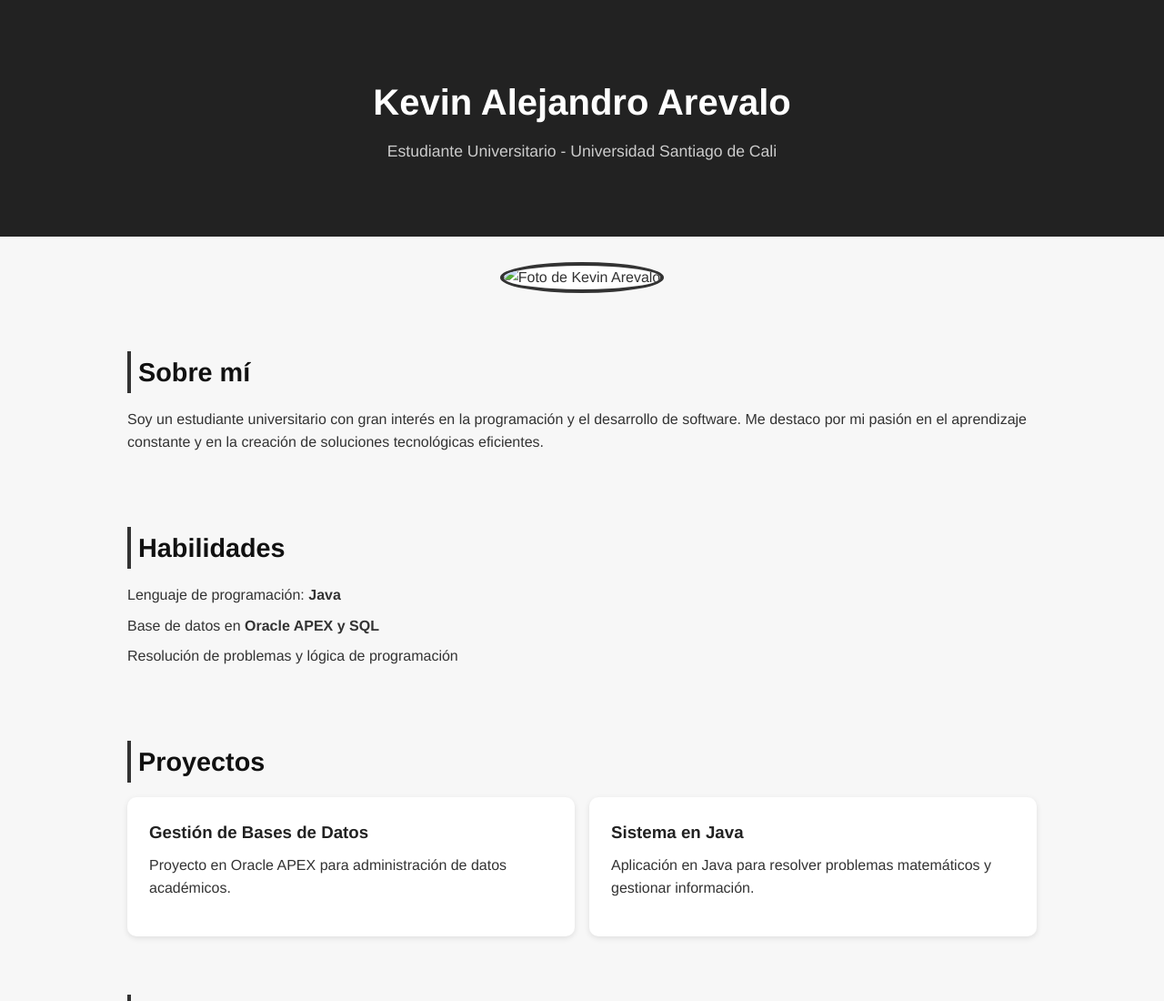
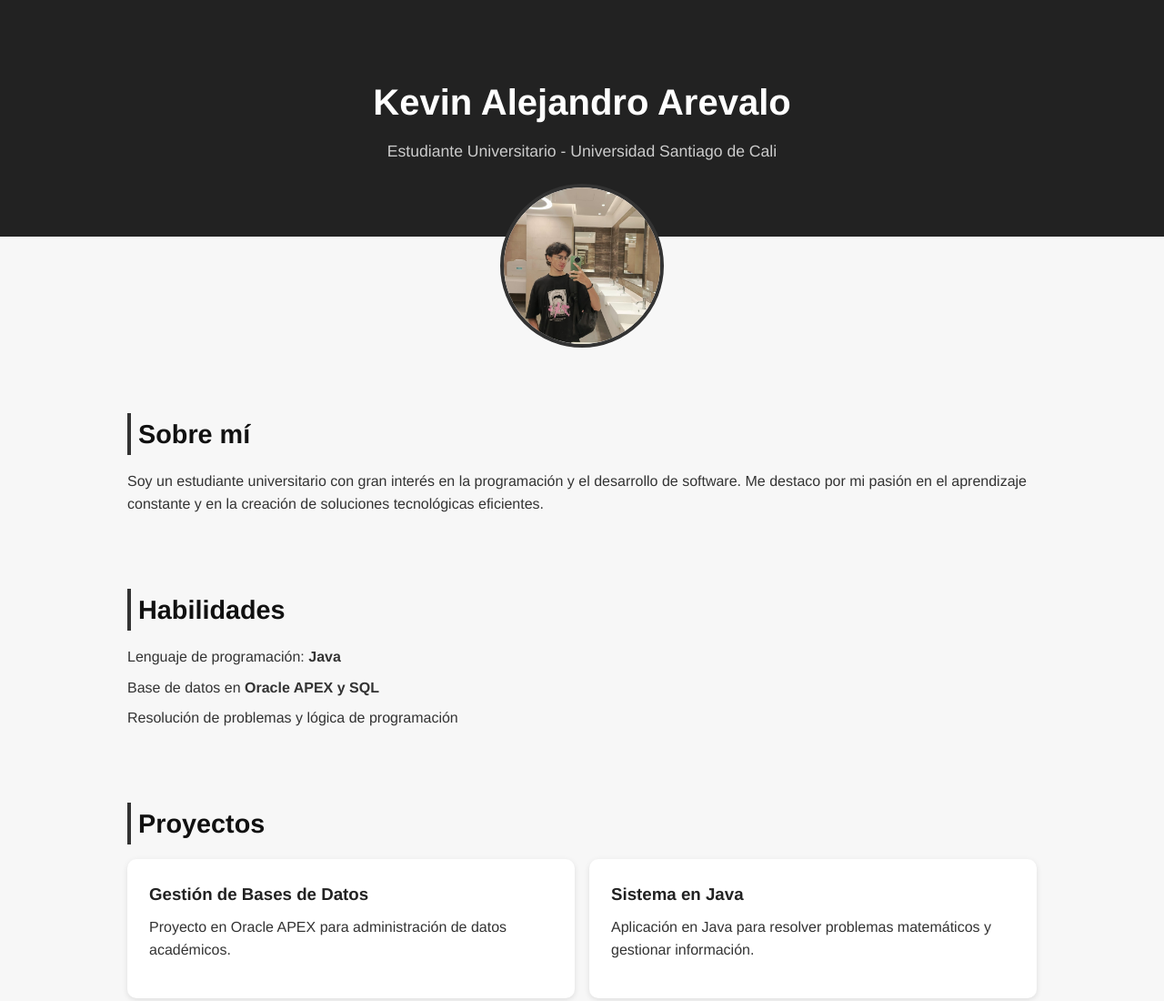
Before and after one commit to zoev2/mi-portafolio, a plain HTML site: page index.html in a window 1280 px wide. Shown: the top 1100 px of the page at 91% size. Drawn offline with Linux system fonts and the light colour scheme.

Commit message:
Update index.html

```diff
--- a/index.html
+++ b/index.html
@@ -17,7 +17,8 @@
     <main>
         <!-- Foto -->
         <section id="foto" class="container">
-            <img src="tu-foto.jpg" alt="Foto de Kevin Arevalo" class="perfil">
+            <img src="https://raw.githubusercontent.com/zoev2/mi-portafolio/main/img/foto.jpg" alt="Foto de Kevin Arevalo" class="perfil">
+
         </section>
 
         <!-- Sobre mí -->
```
